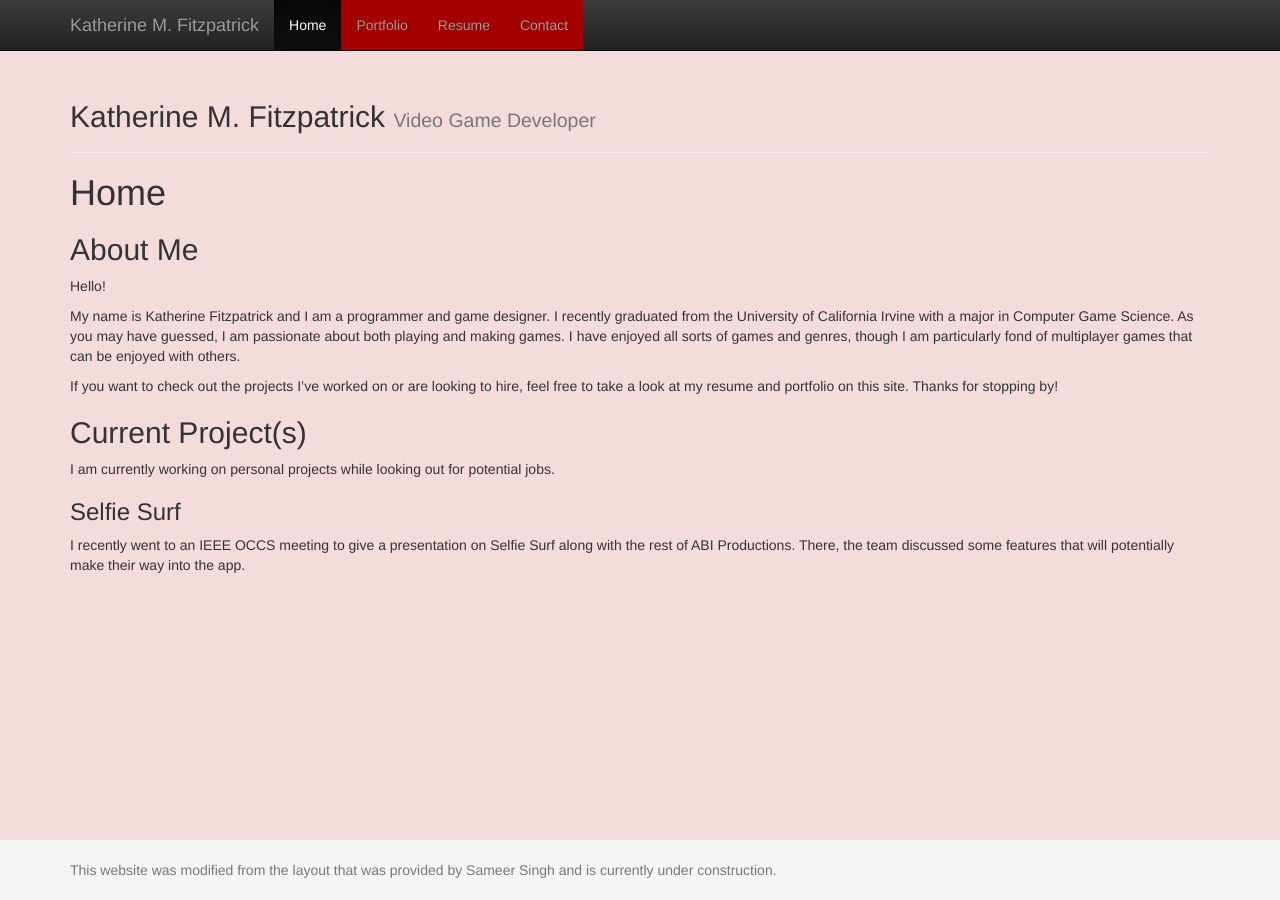
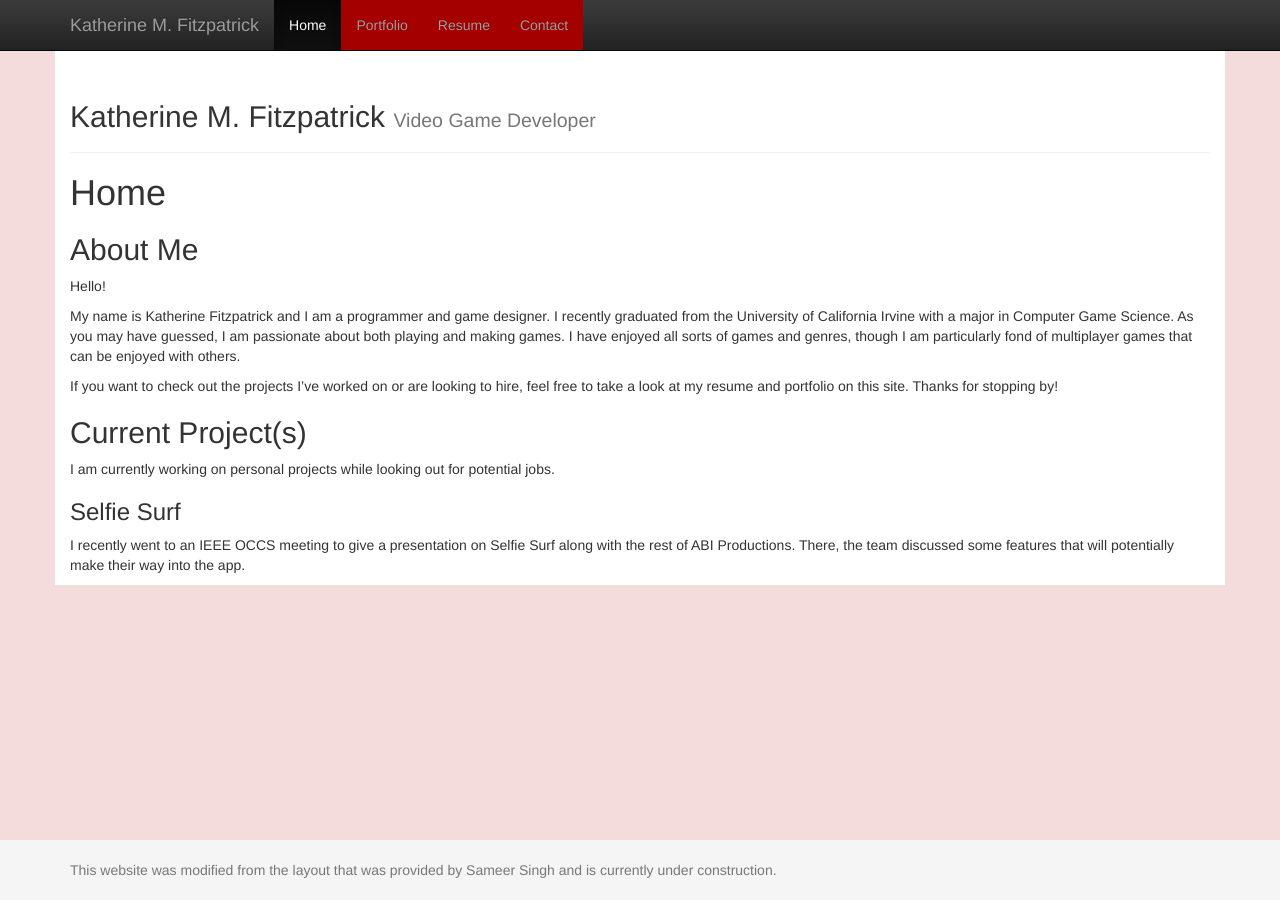
Before and after one commit to kathermf/kathermf.github.io, a Jekyll site: the page built from index.md, in a window 1280 px wide. Built offline with Jekyll 4.4.1, drawn with Linux system fonts in a browser that asks for light colours.

Commit message:
Color changes to style

```diff
--- a/_layouts/default.html
+++ b/_layouts/default.html
@@ -17,13 +17,22 @@
     <link rel="stylesheet" href="{{ 'css/custom.css' | relative_url }}">
 
     <style>
+
+    ul {
+      background-color: #A40000;
+    }
+    li a {
+      color: #E7E7E7;
+    }
+    li a.hover, a.active {
+      background-color: #C10000;
+      color: white;
+    }
+
     body {
       background-color: #F4DCDC;
     }
 
-    li a {
-      background-color: #A40000;
-    }
     </style>
 
   </head>
--- a/css/custom.css
+++ b/css/custom.css
@@ -24,6 +24,7 @@
 
 body > .container {
   padding: 60px 15px 0;
+  background-color: white;
 }
 .container .text-muted {
   margin: 20px 0;
```
